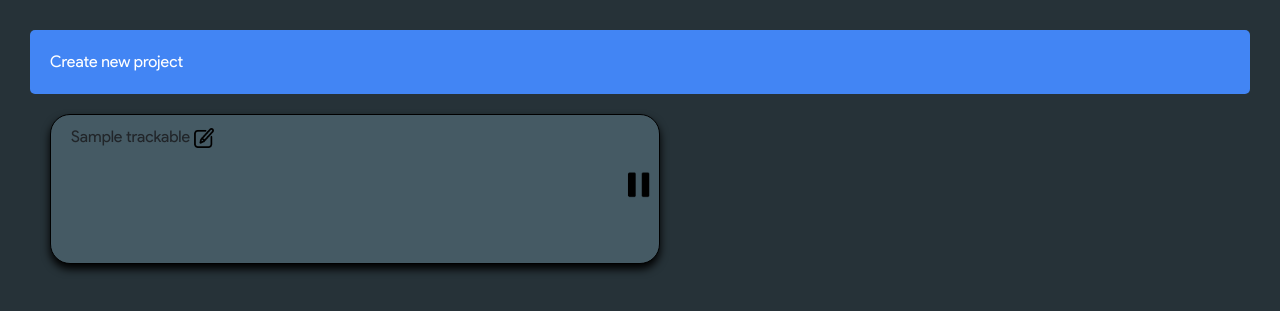
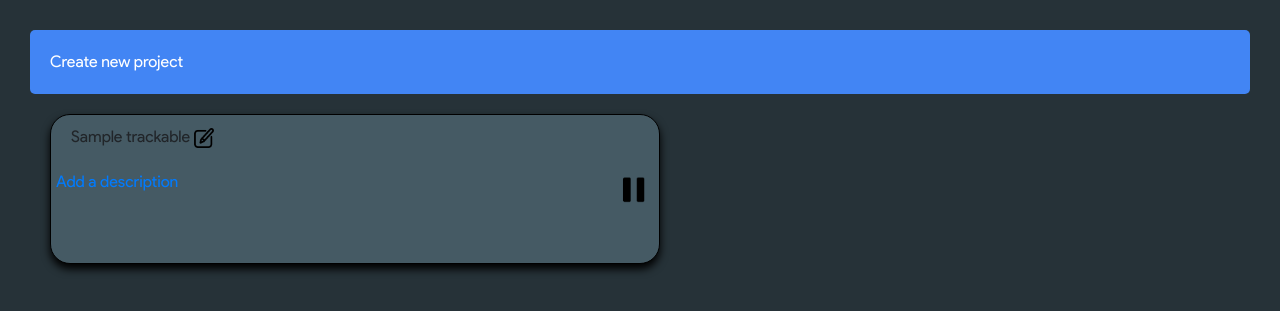
Before and after one commit to ChristianGroeber/django-christian-groeber, a Django app: page /work-tracker/ in a window 1280 px wide. Shown: the top 311 px of the page. Run offline with Django 3.2, Linux system fonts and the light colour scheme; tables that the repository leaves empty hold one stand-in row (values such as "Sample post"); some libraries are stand-ins or nearby versions.

Commit message:
added the possibility to add a description

```diff
--- a/christian_groeber_ch/static/css/tracker.css
+++ b/christian_groeber_ch/static/css/tracker.css
@@ -69,6 +69,10 @@ button:hover{
     padding-top: 10px;
 }
 
+.project-body{
+    padding: 5px;
+}
+
 @media (min-width:730px){
     .project{
         width: 50%;
--- /dev/null
+++ b/christian_groeber_ch/website/templates/work_tracker/add-description.html
@@ -0,0 +1,5 @@
+{% extends 'work_tracker/base.html' %}
+
+{% block content %}
+
+{% endblock %}
--- a/christian_groeber_ch/website/templates/work_tracker/create.html
+++ b/christian_groeber_ch/website/templates/work_tracker/create.html
@@ -2,6 +2,7 @@
 {% load static %}
 
 {% block content %}
+<link rel="stylesheet" href="{% static 'css/tracker.css' %}">
 <a href="../">back</a>
 <div class="row">
     <div class="col-sm-6">
--- a/christian_groeber_ch/website/templates/work_tracker/index.html
+++ b/christian_groeber_ch/website/templates/work_tracker/index.html
@@ -9,13 +9,16 @@
         <div class="project-header" style="background-color: {{ project.color.background_hash_code }}">
             {{ project.title }} <a href="edit/{{ project.id }}/"><img src="{% static 'img/edit.png' %}" height="20"></a>
         </div>
+        <div class="project-body">
             {% if project.running %}
+            <a href="add-description/{{ project.current_calendar_event.id }}">Add a description</a>
             <a class="play-pause" href="stop-working/"><img src="{% static 'img/pause.png' %}" height="40"></a>
             {% else %}
             <a class="play-pause" href="start-working/{{ project.id }}/"><img src="{% static 'img/play.png' %}"
                     height="40"></a>
             {% endif %}
         </div>
+    </div>
     {% endfor %}
 </div>
 {% endblock %}
--- a/christian_groeber_ch/work_tracker/models.py
+++ b/christian_groeber_ch/work_tracker/models.py
@@ -15,6 +15,7 @@ class Color(models.Model):
 
 class CalendarEvent(models.Model):
     summary = models.CharField(max_length=1000)
+    description = models.CharField(max_length=1000, blank=True)
     event_id = models.CharField(max_length=200)
 
     def __str__(self):
--- a/christian_groeber_ch/work_tracker/urls.py
+++ b/christian_groeber_ch/work_tracker/urls.py
@@ -8,5 +8,6 @@ urlpatterns = [
     path('start-working/<project_id>/', views.start_working),
     path('stop-working/', views.stop_working),
     path('edit/<project_id>/', views.edit),
-    path('delete/<project_id>/', views.delete)
+    path('delete/<project_id>/', views.delete),
+    path('add-description/<event_id>/', views.add_description),
 ]
--- a/christian_groeber_ch/work_tracker/views.py
+++ b/christian_groeber_ch/work_tracker/views.py
@@ -121,3 +121,7 @@ def delete(request, project_id):
     project = Trackable.objects.get(pk=project_id)
     project.delete()
     return redirect('../../')
+
+
+def add_description(request, event_id):
+    return render(request, 'work_tracker/add-description.html')
```
Also changed, not shown: christian_groeber_ch/work_tracker/forms.py (+7 -1 lines). Lines whose indentation alone changed are shown as unchanged.
